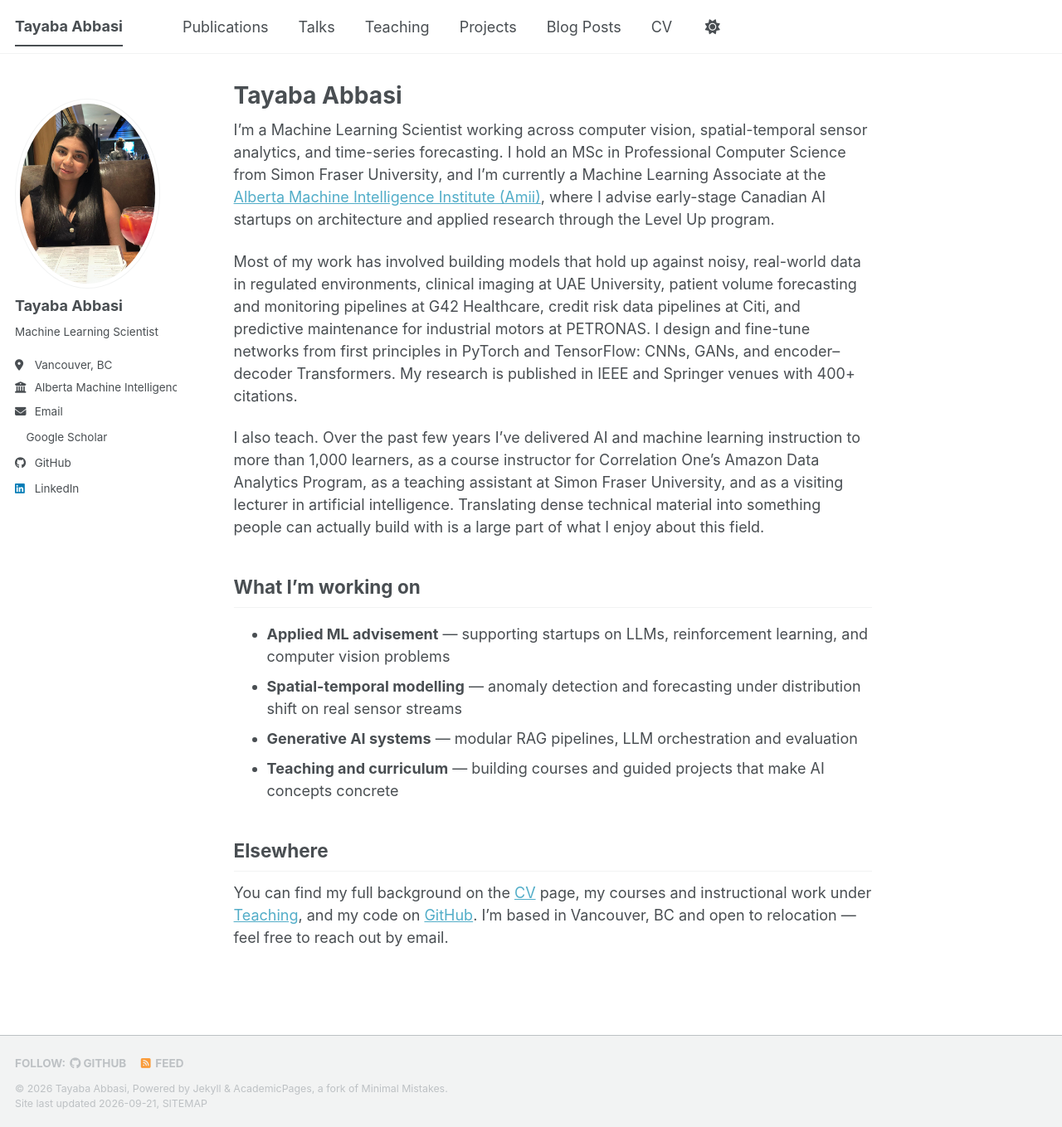
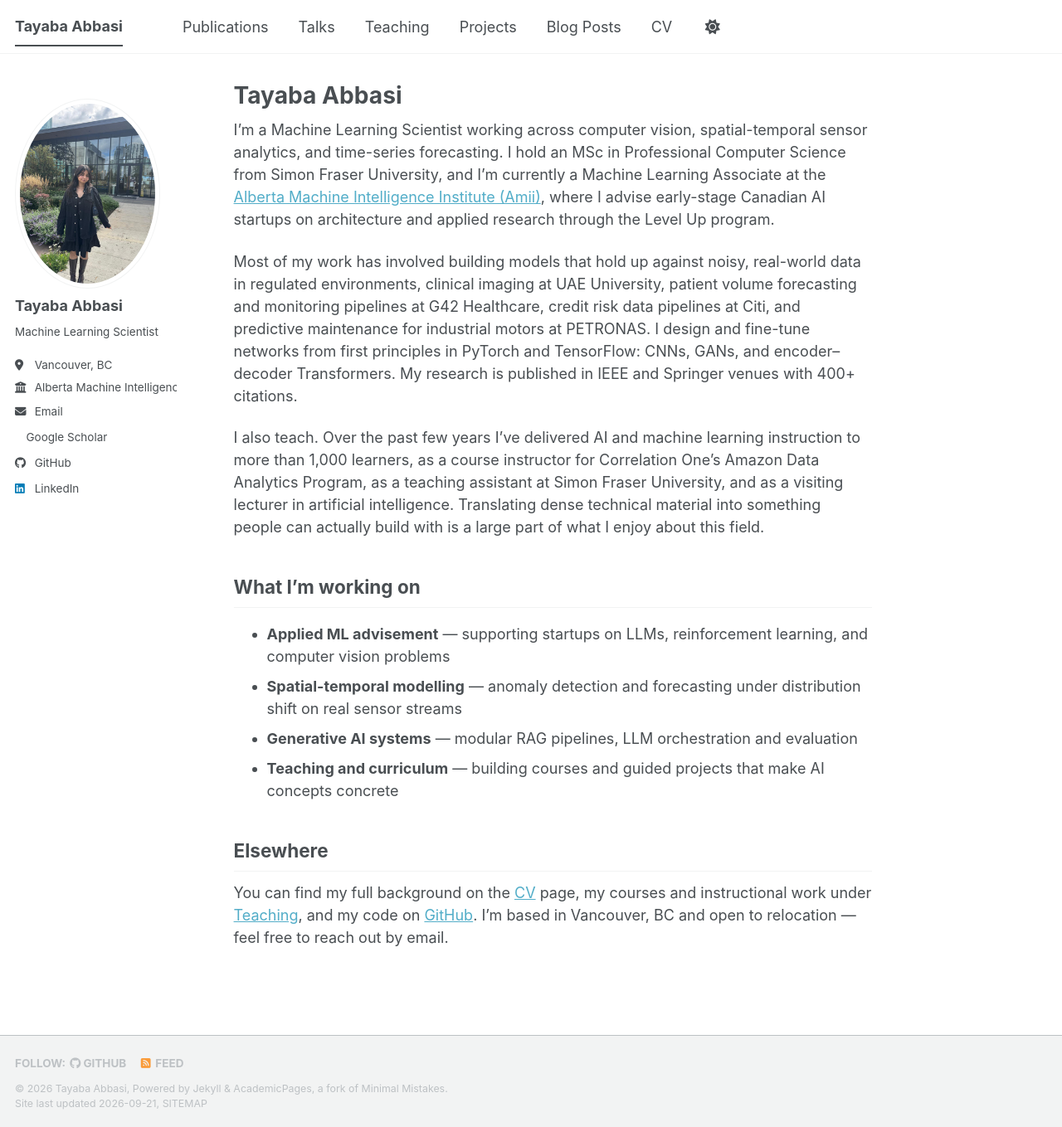
Before and after one commit to tayaba02/tayaba02.github.io, a Jekyll site: the page built from _pages/about.md, in a window 1280 px wide and 1359 px high. Shown: the whole window at 83% size. Built offline with Jekyll 4.4.1, drawn with Linux system fonts in a browser that asks for light colours; a style sheet for code colours, icons or effects is not loaded.

Commit message:
Update _config.yml

```diff
--- a/_config.yml
+++ b/_config.yml
@@ -22,7 +22,7 @@ repository               : "tayaba02/tayaba02.github.io"
 #               Additional customization can be done by editing /_includes/author-profile.html
 author:
   # Biographic information
-  avatar           : "profile.jpeg"
+  avatar           : "tayaba-profile.jpeg"
   name             : "Tayaba Abbasi"
   pronouns         : # example: "she/her"
   bio              : "Machine Learning Scientist"
```
